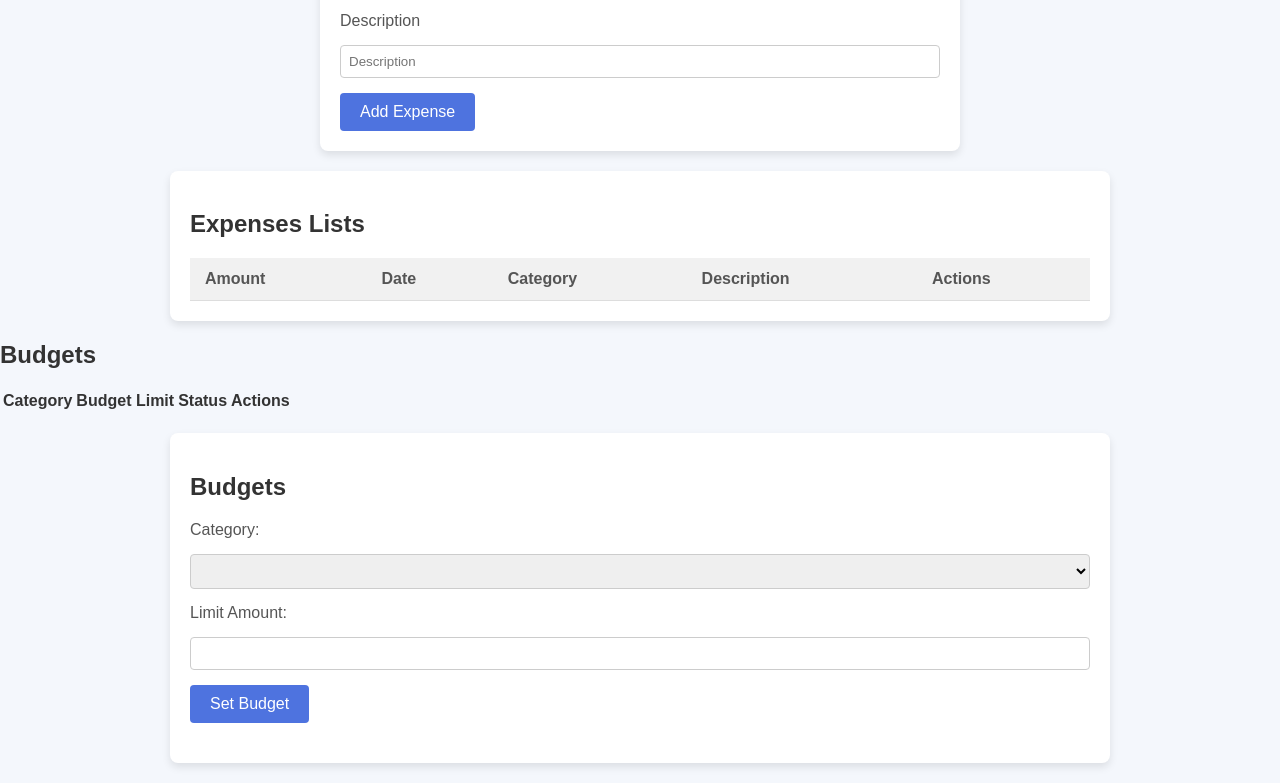
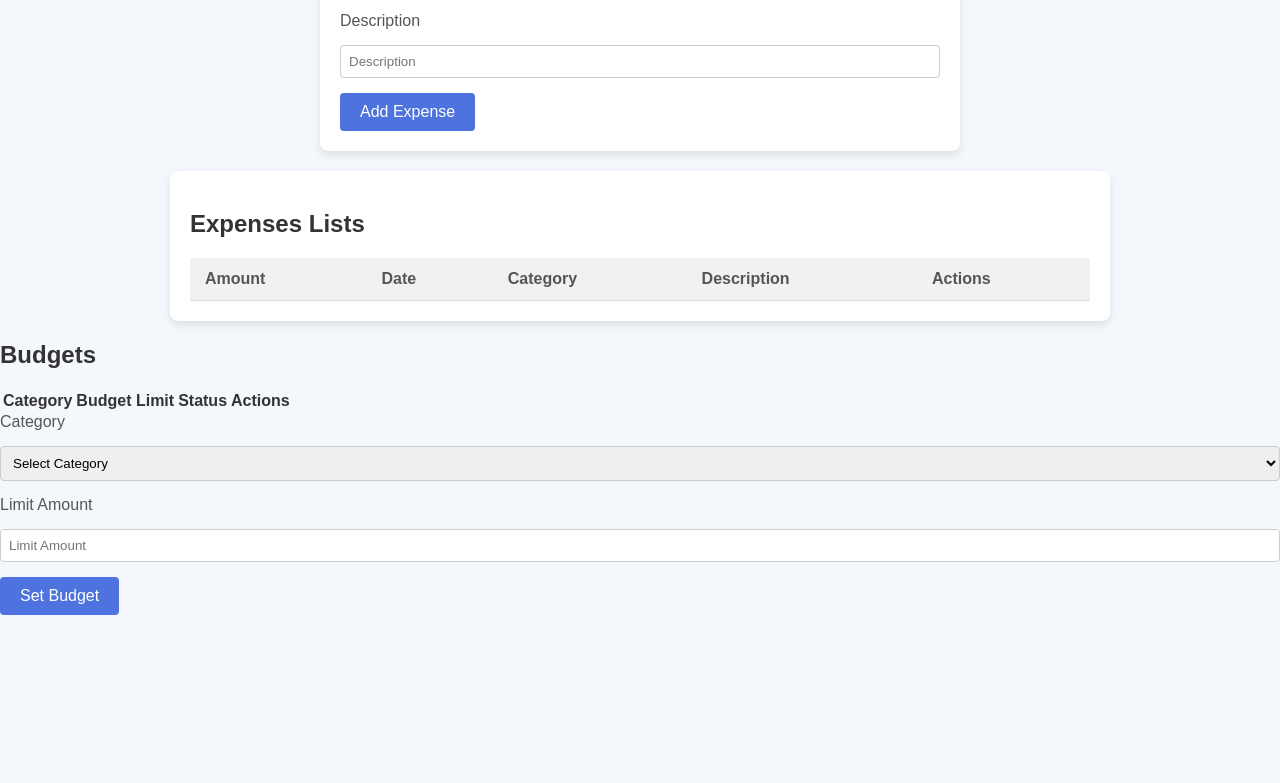
Before and after one commit to 20058340/PersonalExpenseTracker, a website: page index.html in a window 1280 px wide. Shown: the part 697-1480 px from the top of the page. After the commit the page ends 1312 px from the top, so only its background shows below. Drawn offline with Linux system fonts and the light colour scheme.

Commit message:
added form  for budget

```diff
--- a/index.html
+++ b/index.html
@@ -95,26 +95,27 @@
                 </table>
             </section>
 
+            <form id="budget-form">
+                <!-- Budget Category Dropdown -->
+                <label for="budget-category">Category</label>
+                <select id="budget-category" required>
+                    <option value="" disabled selected>Select Category</option>
+                </select>
+
+                <label for="budget-limit">Limit Amount</label>
+                <input type="number" id="budget-limit" placeholder="Limit Amount" required>
+
+                <button type="submit">Set Budget</button>
+            </form>
+        </div>
+    </div>
 
 
 
 
 
-    <!-- Section to Display Budgets -->
-    <section id="budget-section">
-        <h2>Budgets</h2>
-        <form id="set-budget-form">
-            <label for="budget-category">Category:</label>
-            <select id="budget-category" required></select>
 
 
-            <label for="budget-limit">Limit Amount:</label>
-            <input type="number" id="budget-limit" required />
-
-            <button type="submit">Set Budget</button>
-        </form>
-        <ul id="budget-summary"></ul>
-    </section>
 
 
     <script src="app.js"></script>
```
